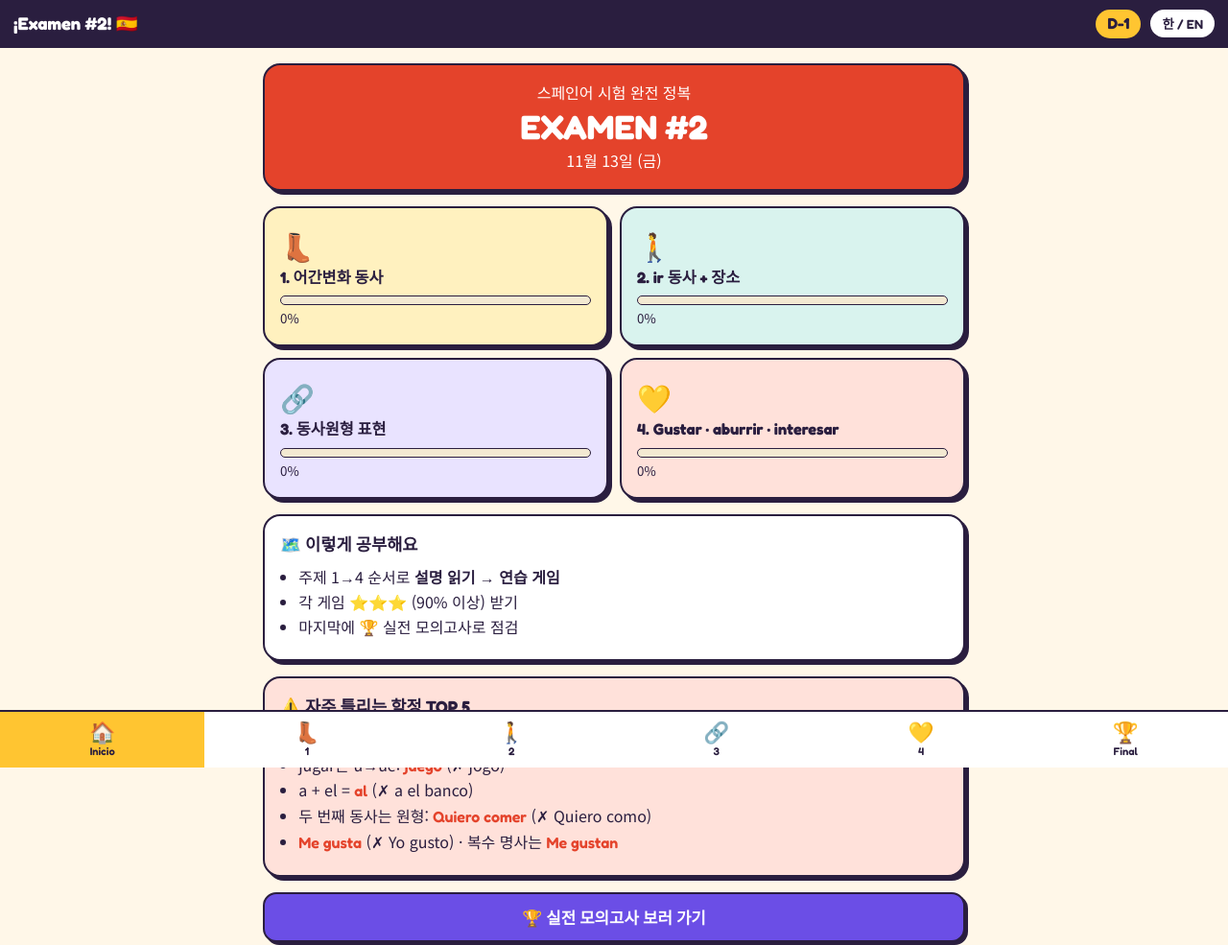
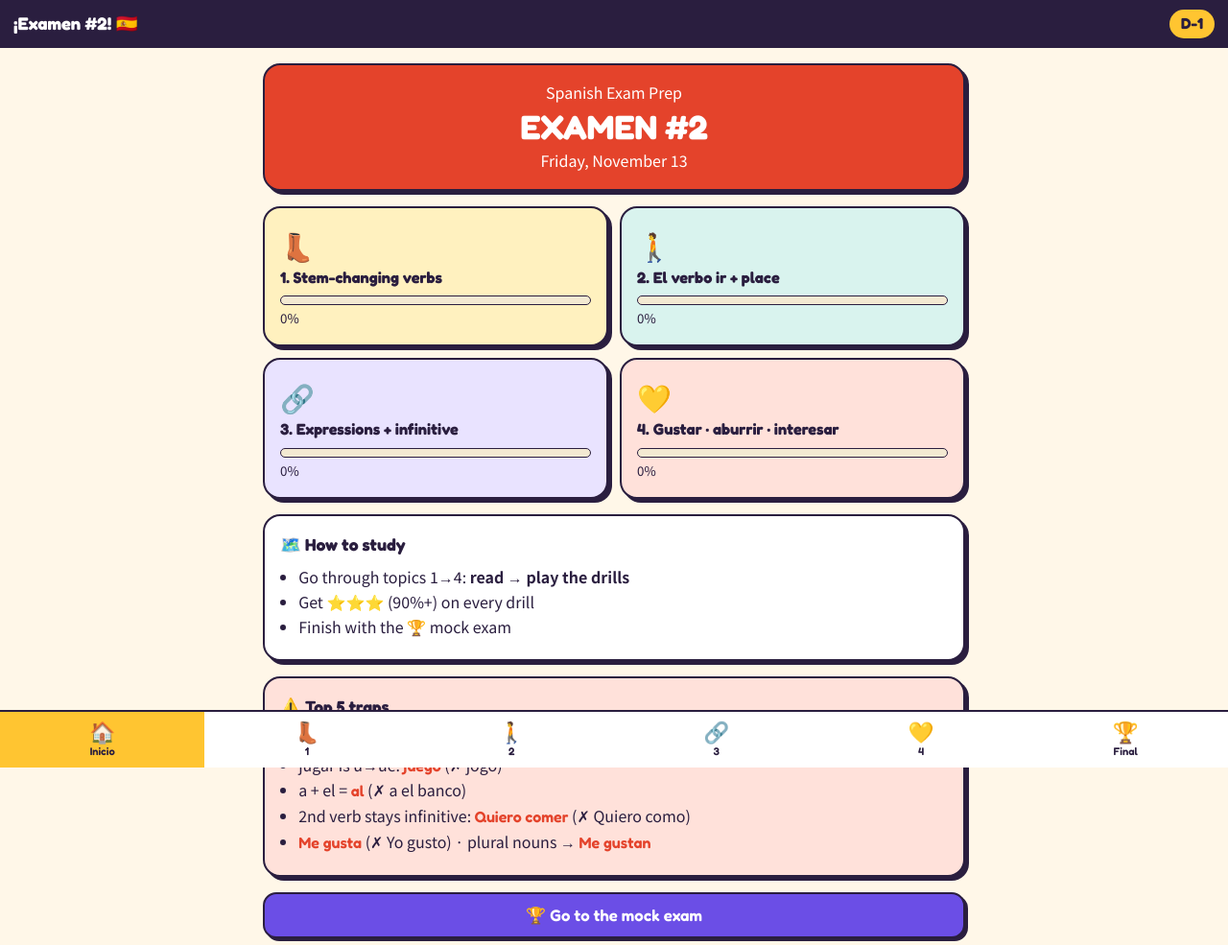
Before and after one commit to yalli2/jiyu_test_1113, a plain HTML site: page index.html in a window 1280 px wide. Shown: the whole page at 96% size. Drawn offline with Linux system fonts and the light colour scheme.

Commit message:
Switch site to English only
Co-Authored-By: Claude Fable 5.2 <noreply@anthropic.com>
Claude-Session: https://claude.ai/code/session_0117yAT9xoai1VG8je8kf259

```diff
--- a/index.html
+++ b/index.html
@@ -1,5 +1,5 @@
 <!DOCTYPE html>
-<html lang="ko">
+<html lang="en">
 <head>
 <meta charset="utf-8">
 <meta name="viewport" content="width=device-width,initial-scale=1">
@@ -92,11 +92,10 @@ nav button.on{background:var(--yel)}
 @media(max-width:420px){.grid{grid-template-columns:1fr}}
 </style>
 </head>
-<body class="ko">
+<body class="en">
 <header>
   <h1>¡Examen #2! 🇪🇸</h1>
   <span class="dday" id="dday"></span>
-  <button class="lang" onclick="toggleLang()">한 / EN</button>
 </header>
 <main id="main"></main>
 <nav id="nav"></nav>
@@ -104,7 +103,7 @@ nav button.on{background:var(--yel)}
 <canvas id="confetti"></canvas>
 <script>
 /* ============ helpers ============ */
-const B=(ko,en)=>`<span class="ko">${ko}</span><span class="en">${en}</span>`;
+const B=(ko,en)=>en;
 const $=s=>document.querySelector(s);
 const shuffle=a=>{a=a.slice();for(let i=a.length-1;i>0;i--){const j=Math.floor(Math.random()*(i+1));[a[i],a[j]]=[a[j],a[i]];}return a;};
 const pick=a=>a[Math.floor(Math.random()*a.length)];
@@ -489,7 +488,6 @@ function confetti(){const c=$('#confetti'),x=c.getContext('2d');c.width=innerWid
 
 /* ============ init ============ */
 if(typeof document!=='undefined'){
- if(save.lang==='en'){document.body.classList.replace('ko','en');}
  document.addEventListener('click',e=>{const b=e.target.closest('[data-say]');if(b)speak(b.dataset.say);});
  const t=new Date(),d=Math.ceil((new Date(2026,10,13)-new Date(t.getFullYear(),t.getMonth(),t.getDate()))/864e5);
  $('#dday').textContent=d>0?'D-'+d:d===0?'D-DAY':'¡Suerte!';
```
